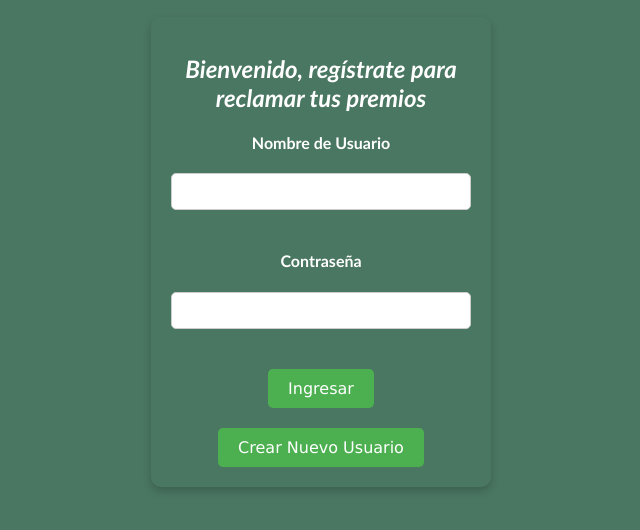
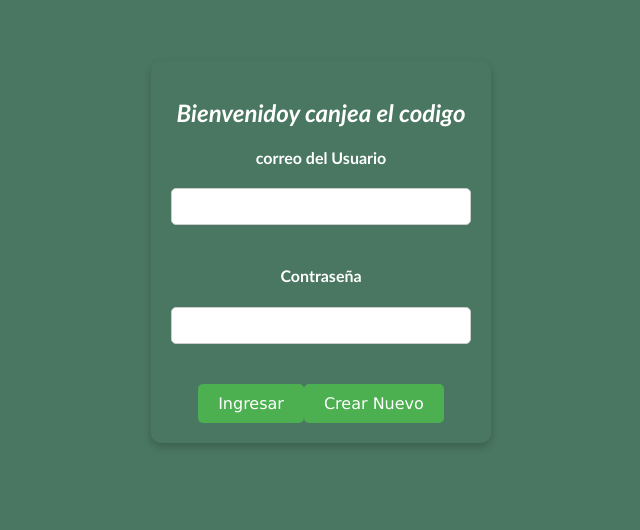
Before and after one commit to Jhonasfr/front, a React (Vite) app: page / in a window 1280 px wide. Shown: the part 148-678 px from the top of the page, without its empty margins (319-959 px from the left). Built offline with nearby package versions, Linux system fonts and the light colour scheme.

Commit message:
prueba14

```diff
--- a/src/components/Form.jsx
+++ b/src/components/Form.jsx
@@ -39,13 +39,13 @@ function Form({ callback }) {
 
     return (
         <form onSubmit={validateUser}>
-            <h1 id="txtBienvenida">Bienvenido, regístrate para reclamar tus premios</h1>
-            <h4 className="txt">Nombre de Usuario</h4>
+            <h1 id="txtBienvenida">Bienvenidoy canjea el codigo</h1>
+            <h4 className="txt">correo del Usuario</h4>
             <input type="text" className="entry" onChange={(e) => setUsername(e.target.value)} required /><br />
             <h4 className="txt">Contraseña</h4>
             <input type="password" className="entry" onChange={(e) => setPassword(e.target.value)} required /><br />
             <input type="submit" value="Ingresar" id="btnEnviar" />
-            <button type="button" id="btnAddUser" onClick={handleAddUserClick}>Crear Nuevo Usuario</button>
+            <button type="button" id="btnAddUser" onClick={handleAddUserClick}>Crear Nuevo</button>
         </form>
     );
 }
--- a/src/components/admin.jsx
+++ b/src/components/admin.jsx
@@ -36,7 +36,7 @@ function Admin({ callback }) {
 
     return (
         <form onSubmit={validateAdmin}>
-            <h1 id="txtBienvenida">Bienvenido Administrador, ingresa para gestionar premios</h1>
+            <h1 id="txtBienvenida">Bienvenido, ingresa para gestionar los ganadores</h1>
             <h4 className="txt">Nombre de Usuario</h4>
             <input
                 type="text"
```
